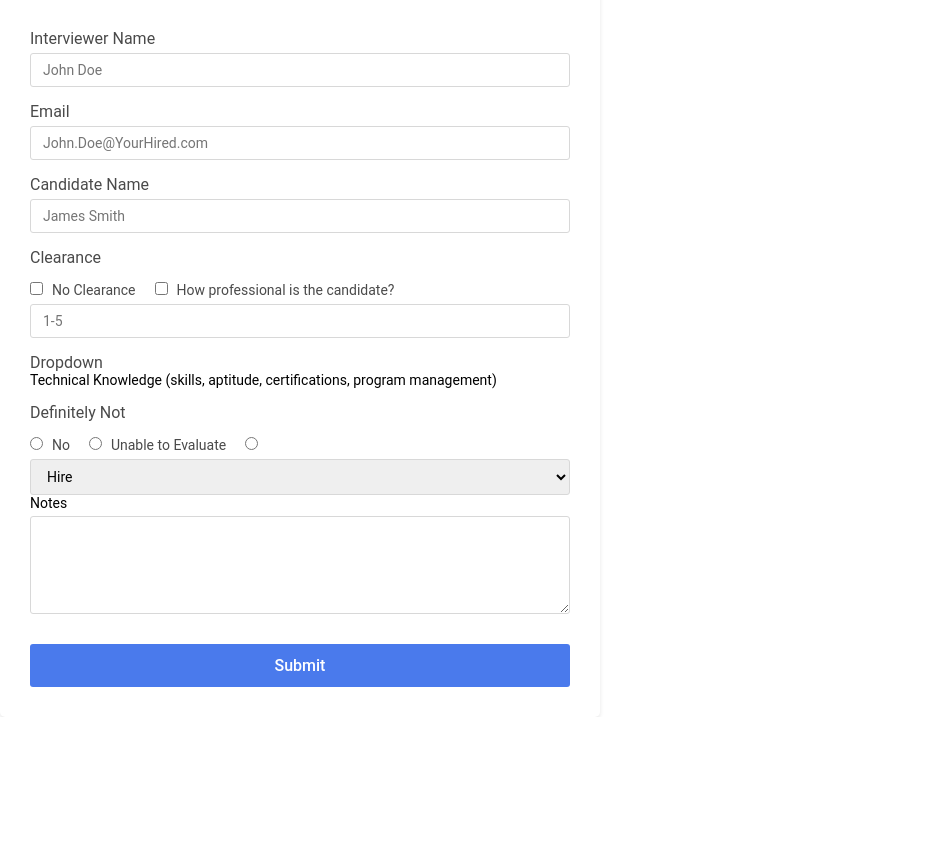
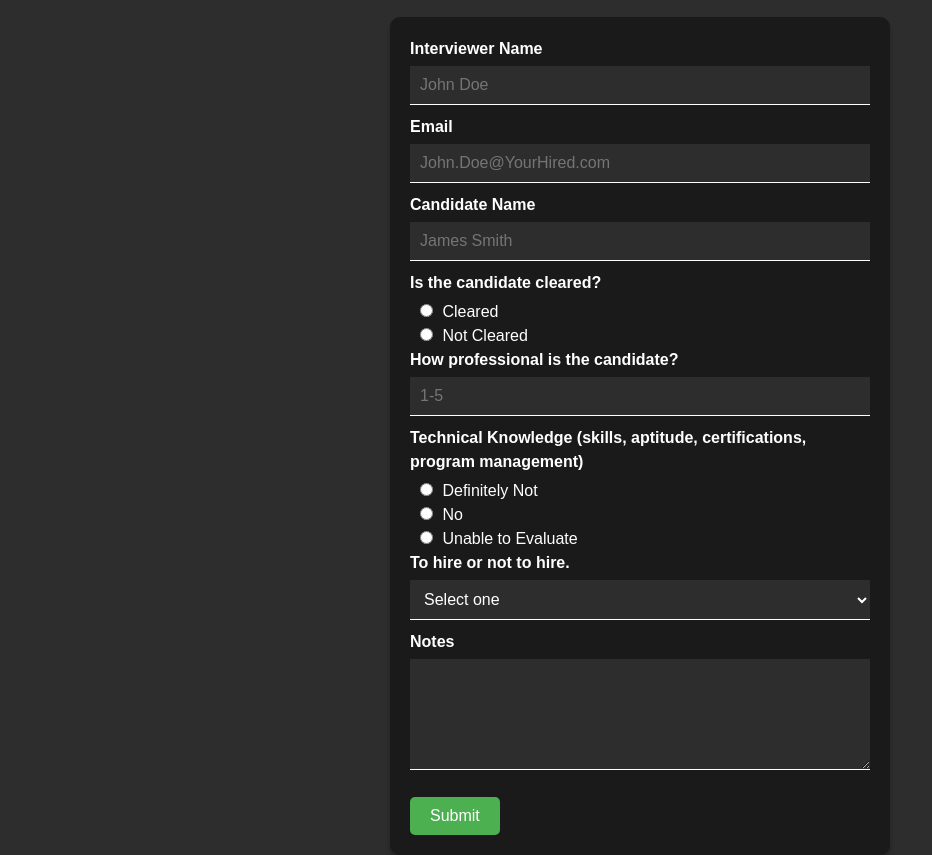
Before and after one commit to MitchellHayes/freeCodeCampSurveyForm, a plain HTML site: page index.html in a window 1280 px wide. Shown: the part 95-950 px from the top of the page, without its empty margins (0-932 px from the left). Before the commit the page ends 812 px from the top, so only its background shows below. Drawn offline with Linux system fonts and the light colour scheme.

Commit message:
Breaks freeCodeCamp tests but is overall better

```diff
--- a/index.html
+++ b/index.html
@@ -1,44 +1,81 @@
 <!DOCTYPE html>
 <html lang="en">
   <head>
-        <meta charset="utf-8">
+    <meta charset="utf-8" />
     <title>Feedback Form</title>
-        <link rel="stylesheet" href="styles.css">
+    <link rel="stylesheet" href="styles.css" />
   </head>
+  <body>
     <header>
       <h1 id="title">Interview Feedback Form</h1>
       <p id="description">Use this form to submit interview feedback.</p>
     </header>
     <form id="survey-form">
-        <label id="interviewer name label" for="interviewername">Interviewer Name</label>
-        <input type="text" id="interviewername" placeholder="John Doe" required>
-        <label id="email-label" for="email">Email</label>
-        <input type="email" id="email" placeholder="John.Doe@YourHired.com" required>
-        <label id="name-label" for="name">Candidate Name</label>
-        <input type="text" id="name" placeholder="James Smith" required>
-        <label id="cleared" for="cleared">Clearance</label>
-        <input type="checkbox" name="cleared" id="cleared" value="cleared">
-        <label id="cleared" for="notcleared">No Clearance</label>
-        <input type="checkbox" name="cleared" id="notcleared" value="notcleared">
-        <label id="number-label" for="number">How professional is the candidate?</label>
-        <input type="number" id="number" min="1" max="5" placeholder="1-5">
-        <label id="dropdown label" for="dropdown">Dropdown</label>
-        <p>Technical Knowledge (skills, aptitude, certifications, program management)</p>
-        <label id="technical knowledge" for="technicalNot">Definitely Not</label>
-        <input type="radio" name="technicalknowledge" id="technicalNot" value="Definitely Not">
-        <label id="technical knowledge" for="technicalNo">No</label>
-        <input type="radio" name="technicalknowledge" id="technicalNo" value="No">
-        <label id="technical knowledge" for="technicalUtE">Unable to Evaluate</label>
-        <input type="radio" name="technicalknowledge" id="technicalUtE" value="Unable to Evaluate">
-        <select id="dropdown">
+      <fieldset>
+        <label for="interviewername">Interviewer Name</label>
+        <input
+          type="text"
+          id="interviewername"
+          name="interviewername"
+          placeholder="John Doe"
+          required
+        />
+
+        <label for="email">Email</label>
+        <input
+          type="email"
+          id="email"
+          name="email"
+          placeholder="John.Doe@YourHired.com"
+          required
+        />
+      </fieldset>
+      <fieldset>
+        <label for="name">Candidate Name</label>
+        <input type="text" id="name" name="name" placeholder="James Smith" required />
+
+        <div class="checkbox-group">
+          <label for="cleared">Is the candidate cleared?</label>
+          <div class="checkbox-container">
+            <input type="radio" name="cleared" id="cleared" value="cleared" required />
+            <span>Cleared</span>
+          </div>
+          <div class="checkbox-container">
+            <input type="radio" name="cleared" id="notcleared" value="notcleared" />
+            <span>Not Cleared</span>
+          </div>
+        </div>
+
+        <label for="number">How professional is the candidate?</label>
+        <input type="number" id="number" name="number" min="1" max="5" placeholder="1-5" />
+
+        <div class="checkbox-group">
+          <label for="technicalknowledge">Technical Knowledge (skills, aptitude, certifications, program management)</label>
+          <div class="checkbox-container">
+            <input type="radio" name="technicalknowledge" id="technicalNot" value="Definitely Not" required />
+            <span>Definitely Not</span>
+          </div>
+          <div class="checkbox-container">
+            <input type="radio" name="technicalknowledge" id="technicalNo" value="No" />
+            <span>No</span>
+          </div>
+          <div class="checkbox-container">
+            <input type="radio" name="technicalknowledge" id="technicalUtE" value="Unable to Evaluate" />
+            <span>Unable to Evaluate</span>
+          </div>
+        </div>
+
+        <label for="dropdown">To hire or not to hire.</label>
+        <select name="Hire" id="dropdown" required>
+          <option value="" disabled selected>Select one</option>
           <option value="Hire">Hire</option>
           <option value="Maybe Hire">Maybe Hire</option>
           <option value="Don't Hire">Don't Hire</option>
         </select>
-        <p>Notes</p>
-        <textarea name="notes" id="notes" cols="30" rows="5"></textarea>
-        <button id="submit" type="submit">
-            Submit
-        </button>
+        <label for="notes">Notes</label>
+        <textarea name="notes" id="notes" rows="5"></textarea>
+      </fieldset>
+      <button id="submit" type="submit">Submit</button>
     </form>
+  </body>
 </html>
--- a/styles.css
+++ b/styles.css
@@ -1,87 +1,107 @@
-/* Reset styles */
 * {
+  box-sizing: border-box;
+}
+
+body {
+  background-color: #2d2d2d;
+  color: #fff;
+  font-family: Arial, sans-serif;
+  font-size: 16px;
+  line-height: 1.5;
   margin: 0;
-    padding: 0;
-    box-sizing: border-box;
-    font-family: 'Roboto', sans-serif;
+}
+
+header {
+  padding: 20px;
+}
+
+h1, p {
+  margin: 0;
 }
 
 form {
-    background-color: #ffffff;
-    max-width: 600px;
-    width: 100%;
-    padding: 30px;
-    border-radius: 5px;
-    box-shadow: 0 2px 4px rgba(0, 0, 0, 0.1);
+  background-color: #1a1a1a;
+  border-radius: 10px;
+  box-shadow: 0px 4px 4px rgba(0, 0, 0, 0.25);
+  color: #fff;
+  margin: 0 auto;
+  padding: 20px;
 }
 
-  header {
-    text-align: center;
-    margin-bottom: 30px;
-  }
-
-  h1 {
-    font-size: 28px;
-    color: #4a4a4a;
-  }
-
-  p, label {
-    font-size: 14px;
+fieldset {
+  border: none;
+  margin: 0;
+  padding: 0;
 }
 
 label {
   display: block;
-    font-size: 16px;
-    color: #4a4a4a;
-    margin-top: 15px;
+  font-weight: bold;
+  margin-bottom: 5px;
 }
 
 input[type="text"],
 input[type="email"],
 input[type="number"],
-  select,
 textarea {
-    display: block;
+  background-color: #2d2d2d;
+  border: none;
+  border-bottom: 1px solid #fff;
+  color: #fff;
+  font-family: inherit;
+  font-size: inherit;
+  margin-bottom: 10px;
+  padding: 10px;
   width: 100%;
-    padding: 8px 12px;
-    font-size: 14px;
-    border: 1px solid #d8d8d8;
-    border-radius: 3px;
-    margin-top: 5px;
+}
+
+select {
+  background-color: #2d2d2d;
+  border: none;
+  border-bottom: 1px solid #fff;
+  color: #fff;
+  font-family: inherit;
+  font-size: inherit;
+  margin-bottom: 10px;
+  padding: 10px;
+  width: 100%;
 }
 
 input[type="checkbox"],
 input[type="radio"] {
-    display: inline-block;
+  margin-left: 10px;
+}
+
+button[type="submit"] {
+  background-color: #4CAF50;
+  border: none;
+  border-radius: 5px;
+  color: #fff;
+  cursor: pointer;
+  font-family: inherit;
+  font-size: inherit;
+  margin-top: 10px;
+  padding: 10px 20px;
+  transition: background-color 0.3s ease-in-out;
+}
+
+button[type="submit"]:hover {
+  background-color: #3e8e41;
+}
+
+/* Specific styles for this form */
+#survey-form {
+  max-width: 500px;
+}
+
+#cleared,
+#notcleared,
+#technicalNot,
+#technicalNo,
+#technicalUtE {
   margin-right: 5px;
 }
 
-  input[type="checkbox"] + label,
-  input[type="radio"] + label {
-    display: inline-block;
-    font-size: 14px;
-    color: #4a4a4a;
-    margin-right: 15px;
+#dropdown {
+  margin-bottom: 10px;
 }
-
-  button {
-    display: block;
-    width: 100%;
-    padding: 12px;
-    font-size: 16px;
-    font-weight: 500;
-    color: #ffffff;
-    background-color: #4a7aec;
-    border: none;
-    border-radius: 3px;
-    cursor: pointer;
-    margin-top: 30px;
-  }
-
-  button:hover {
-    background-color: #3868d8;
-  }
-
-  textarea {
-    resize: vertical;
-  }
```
Lines whose indentation alone changed are shown as unchanged.
